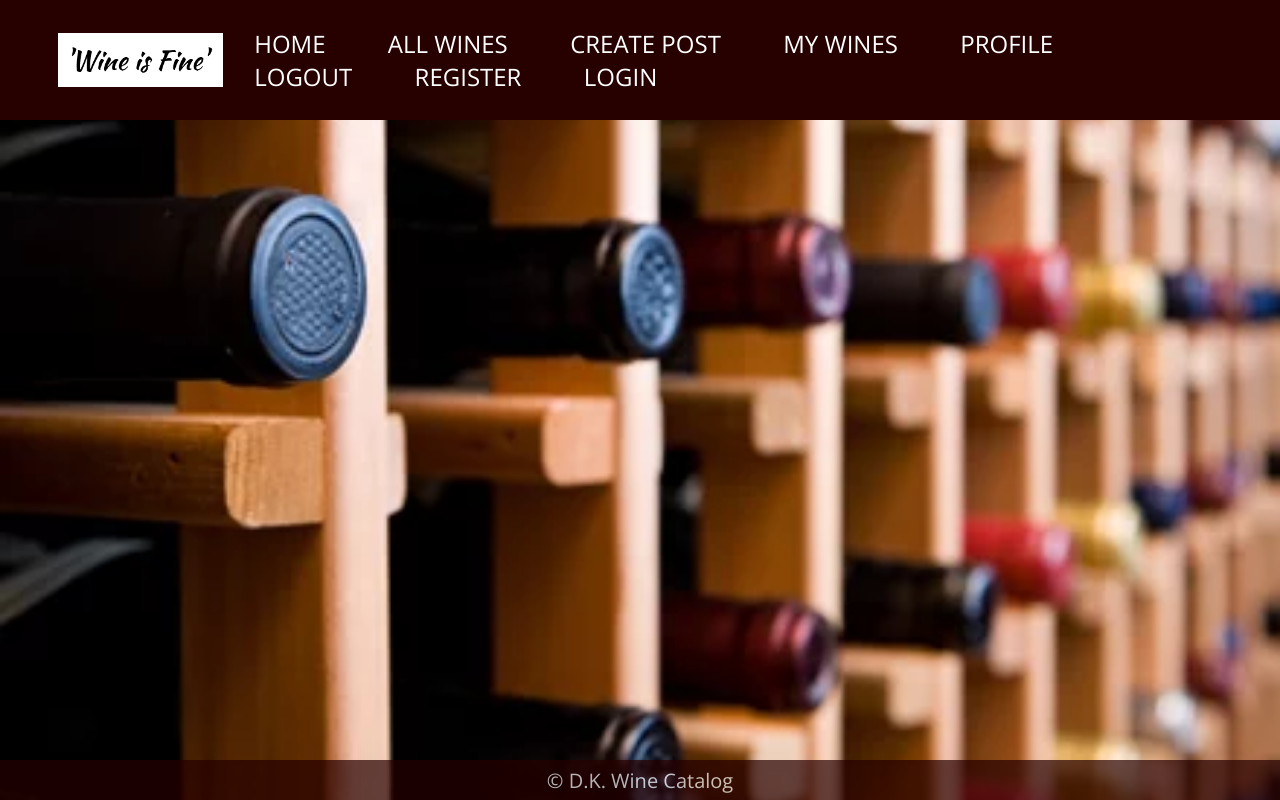
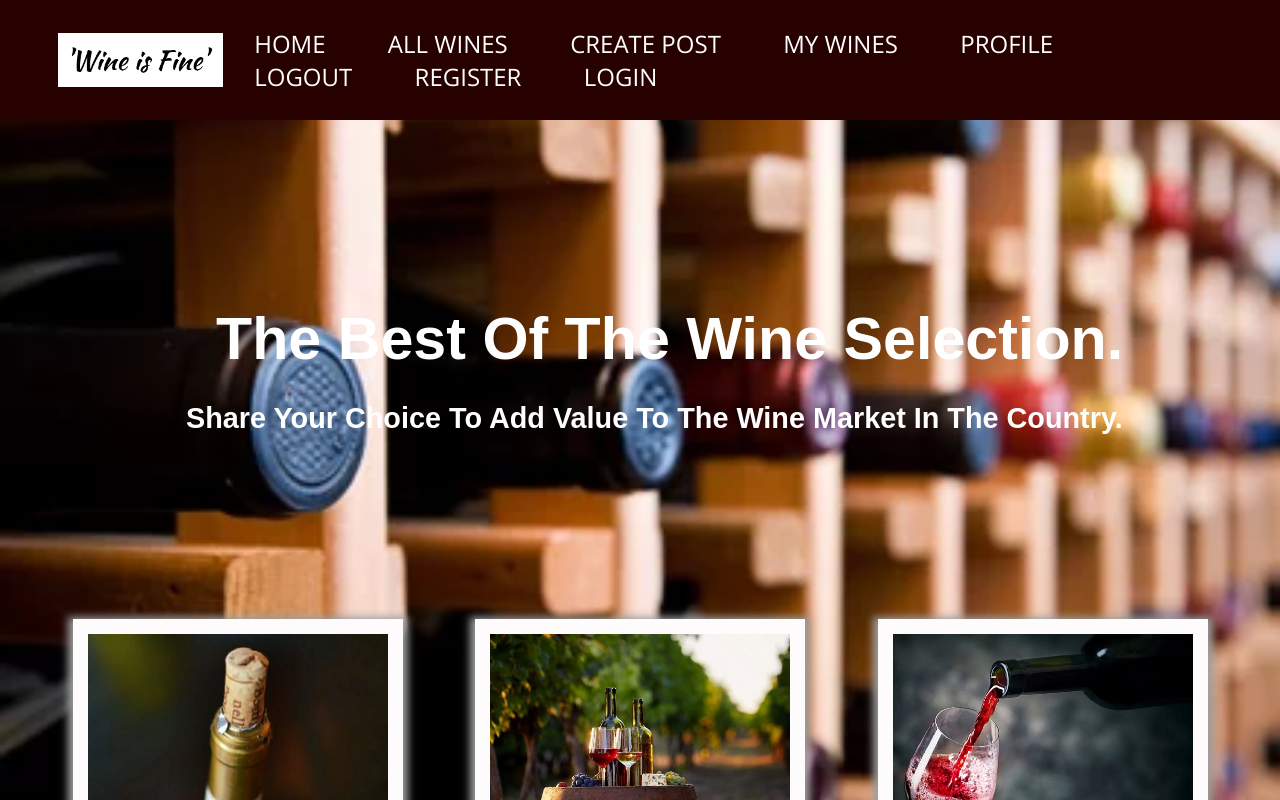
Before and after one commit to Koteterov/react-spa-wine, a React (Create React App) app: page / in a window 1280 px wide. Shown: the top 800 px of the page. Built offline with nearby package versions, Linux system fonts and the light colour scheme.

Commit message:
css work

```diff
--- a/src/App.css
+++ b/src/App.css
@@ -34,19 +34,6 @@ body {
   box-sizing: inherit;
 }
 
-nav,
-footer {
-  background-color: #270000;
-  width: 100%;
-  display: flex;
-  font-size: 1.5rem;
-  justify-content: space-around;
-  align-items: center;
-  margin-top: 0;
-  padding: 0rem 4rem 0 3rem;
-  margin: 0%;
-  height: 120px;
-}
 
 ::-webkit-scrollbar {
   width: 10px;
--- a/src/App.js
+++ b/src/App.js
@@ -1,22 +1,21 @@
 import { Routes, Route } from "react-router-dom";
-import "./App.css";
+
+import Header from "./components/Header/Header";
 import Footer from "./components/Footer/Footer";
-import Header from "./components/Header/Header";
 import Home from "./components/Home/Home";
 import Login from "./components/Login/Login";
+import "./App.css";
 
 function App() {
   return (
     <>
       <Header />
       <main>
-        {/* <Home/> */}
         <Routes>
+          <Route path="/" element={<Home />} />
           <Route path="/home" element={<Home />} />
           <Route path="/user/login" element={<Login />} />
-
         </Routes>
-
       </main>
       <Footer />
     </>
--- a/src/components/Footer/Footer.module.css
+++ b/src/components/Footer/Footer.module.css
@@ -1,5 +1,5 @@
 footer {
-    position: absolute;
+    /* position: absolute; */
     opacity: 0.7;
     bottom: 0;
     height: 40px;
@@ -7,4 +7,8 @@ footer {
     width: 100%;
     color: white;
     padding: 0.7em 1em;
+    display: flex;
+    justify-content: space-around;
+    align-items: center;
+    background-color: #270000;
 }
--- a/src/components/Header/Header.module.css
+++ b/src/components/Header/Header.module.css
@@ -1,3 +1,16 @@
+nav {
+    background-color: #270000;
+    width: 100%;
+    display: flex;
+    font-size: 1.5rem;
+    justify-content: space-around;
+    align-items: center;
+    margin-top: 0;
+    padding: 0rem 4rem 0 3rem;
+    margin: 0%;
+    height: 120px;
+  }
+
 nav ul {
     margin: 0 0 0 auto;
 }
--- a/src/components/Login/Login.js
+++ b/src/components/Login/Login.js
@@ -20,7 +20,6 @@ export default function Login() {
                 name="email"
                 placeholder="alex@gmail.com"
                 required
-
               />
             </li>
             <li>
@@ -34,7 +33,6 @@ export default function Login() {
                 required
               />
             </li>
-
             <li className={styles["center-btn"]}>
               <button className={styles["login-btn"]}>Login</button>
             </li>
```
